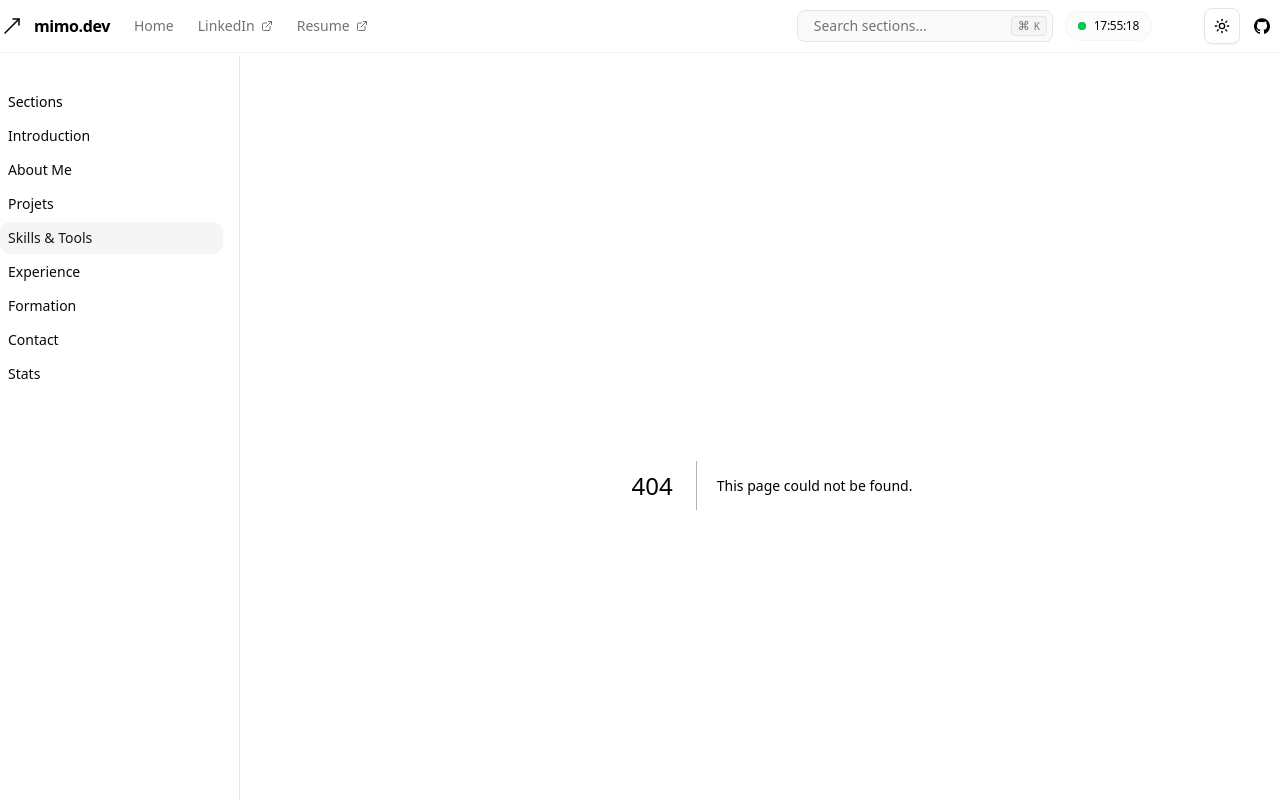
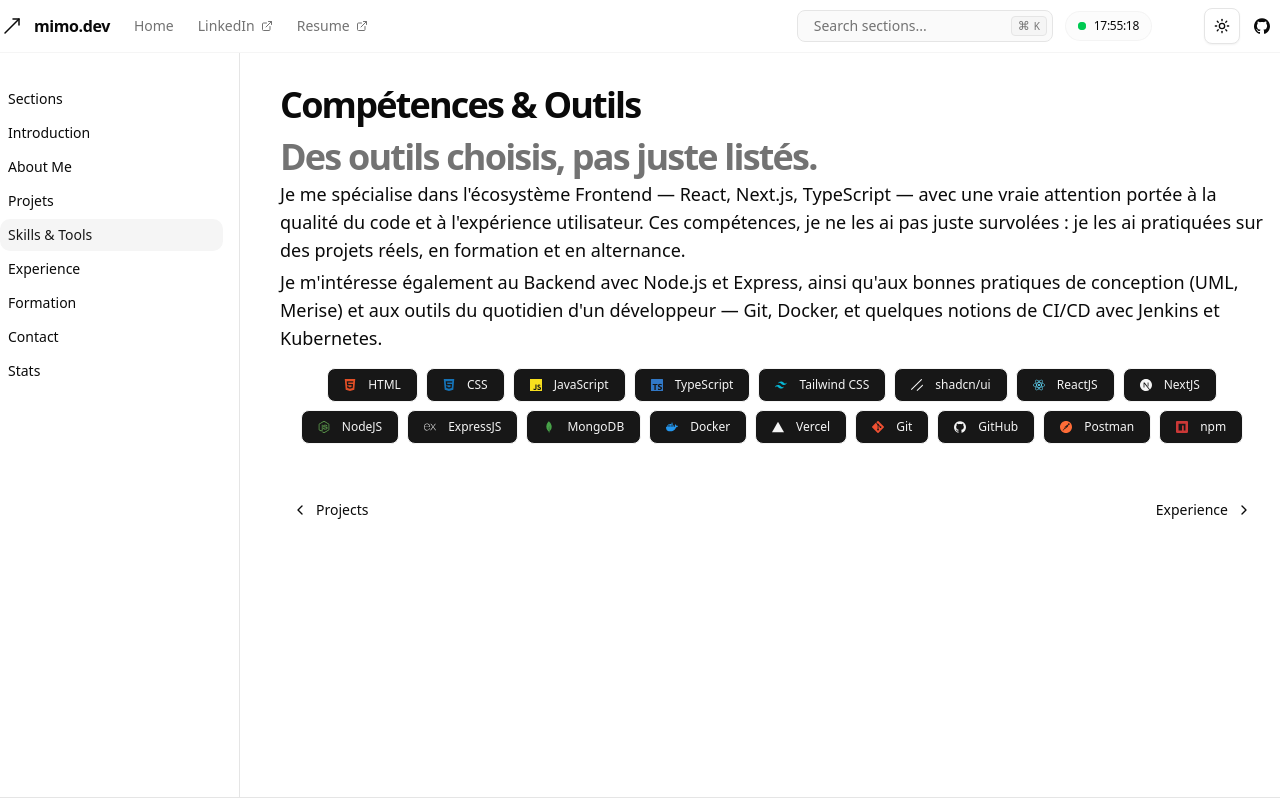
Before and after one commit to Phfyx/New-Portfolio, a Next.js app: page /skills-tools in a window 1280 px wide. Before the commit this address had no page. Shown: the top 802 px of the page. Built offline with nearby package versions, Linux system fonts and the light colour scheme.

Commit message:
FEAT: skills and tools done

```diff
--- /dev/null
+++ b/app/skills-tools/page.tsx
@@ -0,0 +1,62 @@
+import { Icons } from '@/components/icons';
+import {
+  PageHeader,
+  PageHeaderDescription,
+  PageHeaderHeading,
+} from '@/components/page-header';
+import Pager from '@/components/pager';
+import { Badge } from '@/components/ui/badge';
+import { mySkills } from '@/constants/skills';
+
+const SkillsToolsPage = () => {
+  return (
+    <>
+      <PageHeader>
+        <PageHeaderHeading>Compétences & Outils</PageHeaderHeading>
+        <PageHeaderHeading className="mt-2 text-muted-foreground">
+          Des outils choisis, pas juste listés.
+        </PageHeaderHeading>
+        <PageHeaderDescription>
+          Je me spécialise dans l'écosystème Frontend — React, Next.js,
+          TypeScript — avec une vraie attention portée à la qualité du code
+          et à l'expérience utilisateur. Ces compétences, je ne les ai pas
+          juste survolées : je les ai pratiquées sur des projets réels, en
+          formation et en alternance.
+        </PageHeaderDescription>
+        <PageHeaderDescription>
+          Je m'intéresse également au Backend avec Node.js et Express,
+          ainsi qu'aux bonnes pratiques de conception (UML, Merise) et
+          aux outils du quotidien d'un développeur — Git, Docker, et
+          quelques notions de CI/CD avec Jenkins et Kubernetes.
+        </PageHeaderDescription>
+      </PageHeader>
+
+      {/* skills and tools badges */}
+      <div
+        id="badges"
+        className="flex flex-wrap items-center justify-center gap-2 my-4"
+      >
+        {mySkills.map((item) => (
+          <Badge
+            key={item.title}
+            className="p-4 py-2 border border-secondary bg-secondary-foreground text-secondary"
+          >
+            {Icons[item.icon as keyof typeof Icons]?.({
+              className: 'mr-2 size-4',
+            })}
+            {item.title}
+          </Badge>
+        ))}
+      </div>
+
+      <Pager
+        prevHref="/projects"
+        nextHref="/experience"
+        prevTitle="Projects"
+        nextTitle="Experience"
+      />
+    </>
+  );
+};
+
+export default SkillsToolsPage;
--- /dev/null
+++ b/components/ui/badge.tsx
@@ -0,0 +1,46 @@
+import * as React from "react"
+import { Slot } from "@radix-ui/react-slot"
+import { cva, type VariantProps } from "class-variance-authority"
+
+import { cn } from "@/lib/utils"
+
+const badgeVariants = cva(
+  "inline-flex items-center justify-center rounded-md border px-2 py-0.5 text-xs font-medium w-fit whitespace-nowrap shrink-0 [&>svg]:size-3 gap-1 [&>svg]:pointer-events-none focus-visible:border-ring focus-visible:ring-ring/50 focus-visible:ring-[3px] aria-invalid:ring-destructive/20 dark:aria-invalid:ring-destructive/40 aria-invalid:border-destructive transition-[color,box-shadow] overflow-hidden",
+  {
+    variants: {
+      variant: {
+        default:
+          "border-transparent bg-primary text-primary-foreground [a&]:hover:bg-primary/90",
+        secondary:
+          "border-transparent bg-secondary text-secondary-foreground [a&]:hover:bg-secondary/90",
+        destructive:
+          "border-transparent bg-destructive text-white [a&]:hover:bg-destructive/90 focus-visible:ring-destructive/20 dark:focus-visible:ring-destructive/40 dark:bg-destructive/60",
+        outline:
+          "text-foreground [a&]:hover:bg-accent [a&]:hover:text-accent-foreground",
+      },
+    },
+    defaultVariants: {
+      variant: "default",
+    },
+  }
+)
+
+function Badge({
+  className,
+  variant,
+  asChild = false,
+  ...props
+}: React.ComponentProps<"span"> &
+  VariantProps<typeof badgeVariants> & { asChild?: boolean }) {
+  const Comp = asChild ? Slot : "span"
+
+  return (
+    <Comp
+      data-slot="badge"
+      className={cn(badgeVariants({ variant }), className)}
+      {...props}
+    />
+  )
+}
+
+export { Badge, badgeVariants }
--- /dev/null
+++ b/components/ui/card.tsx
@@ -0,0 +1,92 @@
+import * as React from "react";
+
+import { cn } from "@/lib/utils";
+
+function Card({ className, ...props }: React.ComponentProps<"div">) {
+  return (
+    <div
+      data-slot="card"
+      className={cn(
+        "bg-card text-card-foreground flex flex-col gap-6 rounded-xl border py-6 shadow-sm",
+        className
+      )}
+      {...props}
+    />
+  );
+}
+
+function CardHeader({ className, ...props }: React.ComponentProps<"div">) {
+  return (
+    <div
+      data-slot="card-header"
+      className={cn(
+        "@container/card-header grid auto-rows-min grid-rows-[auto_auto] items-start gap-1.5 px-6 has-data-[slot=card-action]:grid-cols-[1fr_auto] [.border-b]:pb-6",
+        className
+      )}
+      {...props}
+    />
+  );
+}
+
+function CardTitle({ className, ...props }: React.ComponentProps<"div">) {
+  return (
+    <div
+      data-slot="card-title"
+      className={cn("leading-none font-semibold", className)}
+      {...props}
+    />
+  );
+}
+
+function CardDescription({ className, ...props }: React.ComponentProps<"div">) {
+  return (
+    <div
+      data-slot="card-description"
+      className={cn("text-muted-foreground text-sm", className)}
+      {...props}
+    />
+  );
+}
+
+function CardAction({ className, ...props }: React.ComponentProps<"div">) {
+  return (
+    <div
+      data-slot="card-action"
+      className={cn(
+        "col-start-2 row-span-2 row-start-1 self-start justify-self-end",
+        className
+      )}
+      {...props}
+    />
+  );
+}
+
+function CardContent({ className, ...props }: React.ComponentProps<"div">) {
+  return (
+    <div
+      data-slot="card-content"
+      className={cn("px-6", className)}
+      {...props}
+    />
+  );
+}
+
+function CardFooter({ className, ...props }: React.ComponentProps<"div">) {
+  return (
+    <div
+      data-slot="card-footer"
+      className={cn("flex items-center px-6 [.border-t]:pt-6", className)}
+      {...props}
+    />
+  );
+}
+
+export {
+  Card,
+  CardHeader,
+  CardFooter,
+  CardTitle,
+  CardAction,
+  CardDescription,
+  CardContent,
+};
--- /dev/null
+++ b/constants/skills.ts
@@ -0,0 +1,19 @@
+export const mySkills = [
+  { title: "HTML", icon: "html" },
+  { title: "CSS", icon: "css" },
+  { title: "JavaScript", icon: "javascript" },
+  { title: "TypeScript", icon: "typescript" },
+  { title: "Tailwind CSS", icon: "tailwind" },
+  { title: "shadcn/ui", icon: "shadcn" },
+  { title: "ReactJS", icon: "react" },
+  { title: "NextJS", icon: "nextjs" },
+  { title: "NodeJS", icon: "nodejs" },
+  { title: "ExpressJS", icon: "express" },
+  { title: "MongoDB", icon: "mongodb" },
+  { title: "Docker", icon: "docker" },
+  { title: "Vercel", icon: "vercel" },
+  { title: "Git", icon: "git" },
+  { title: "GitHub", icon: "gitHub" },
+  { title: "Postman", icon: "postman" },
+  { title: "npm", icon: "npm" },
+];
```
